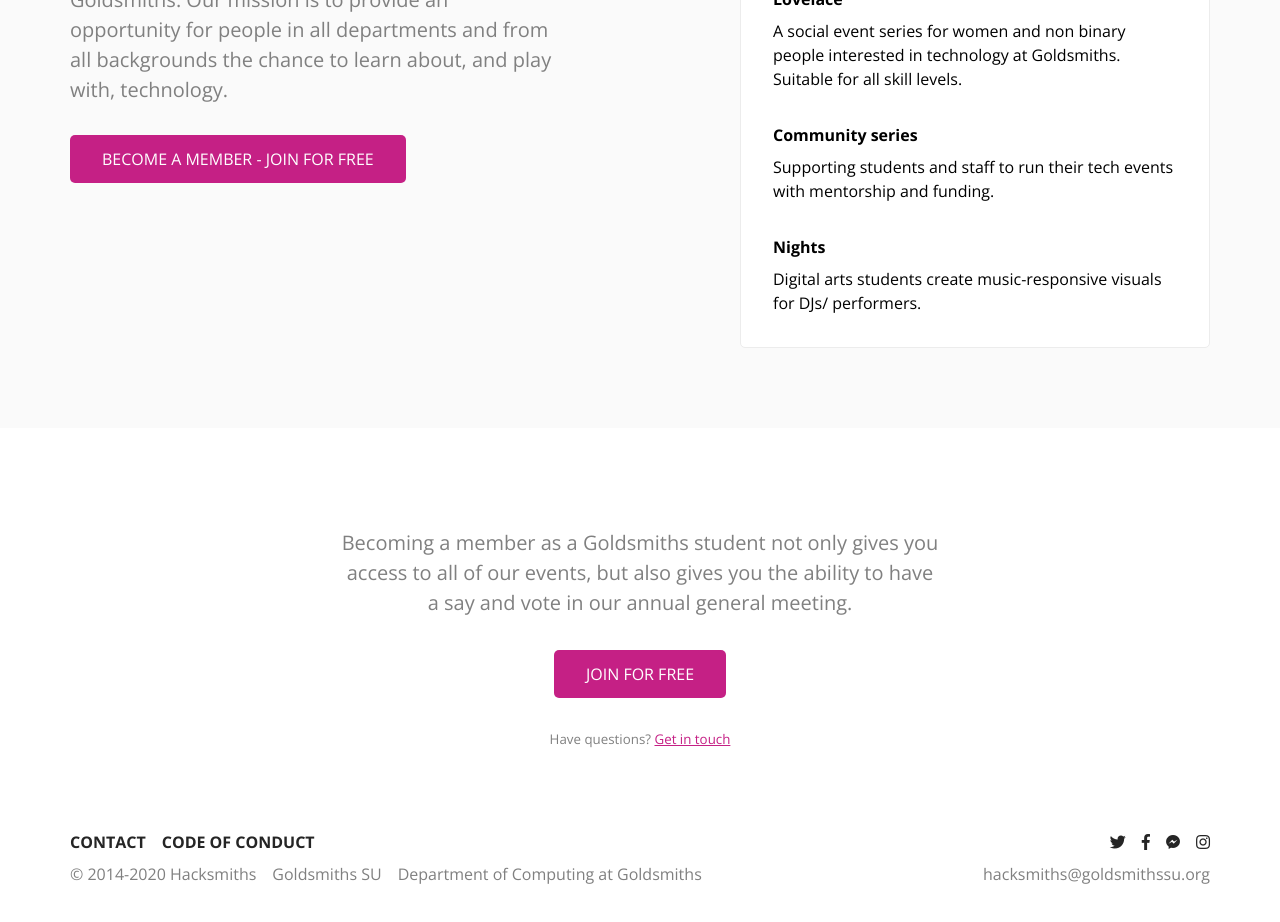
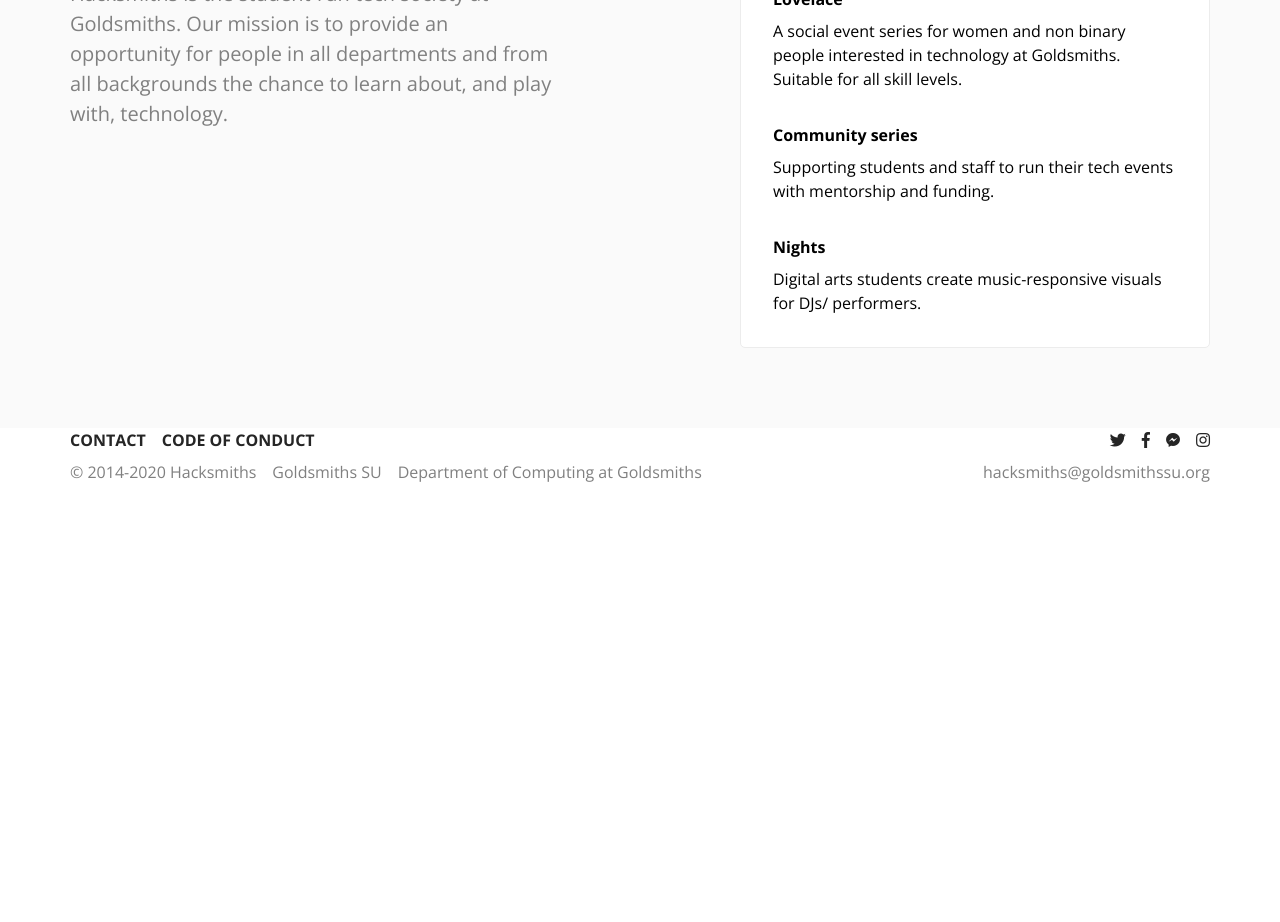
Before and after one commit to skeuomorph/2020.goldsmiths.tech, a Nuxt app: page / in a window 1280 px wide. Shown: the part 500-1422 px from the top of the page. After the commit the page ends 1048 px from the top, so only its background shows below. Built offline with nearby package versions, Linux system fonts and the light colour scheme.

Commit message:
actual final update

```diff
--- a/components/Header.vue
+++ b/components/Header.vue
@@ -9,7 +9,7 @@
       <n-link to='/events'>Events</n-link>
       <n-link to='/team'>Team</n-link>
       <n-link to='/contact'>Contact</n-link>
-      <a href='/join' class='btn'>Join for free</a>
+      <a href='https://www.goldsmithssu.org/activities/list/group/hacksmiths/' class='btn'>Join for free</a>
     </nav>
   </header>
 </template>
--- a/components/HomeHero.vue
+++ b/components/HomeHero.vue
@@ -4,7 +4,6 @@
       <div id="mission">
         <img src="~/assets/brand/logo.svg" alt="Hacksmiths">
         <h2> Hacksmiths is the student-run tech society at Goldsmiths. Our mission is to provide an opportunity for people in all departments and from all backgrounds the chance to learn about, and play with, technology. </h2>
-        <a href='/join' class='btn'>Become a member - join for free</a>
       </div>
       <div id="events">
         <div class="event" v-for='item in events' :key='item.title'>
--- a/layouts/default.vue
+++ b/layouts/default.vue
@@ -2,7 +2,6 @@
   <div>
     <Header />
     <nuxt />
-    <Join />
     <Footer />
   </div>
 </template>
```
Also changed, not shown: 1 other file (tests, documents, lock files or other folders).
